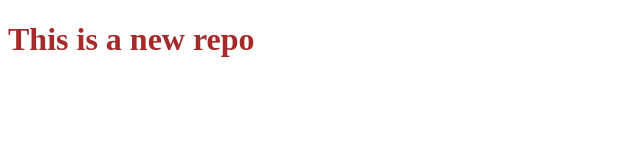
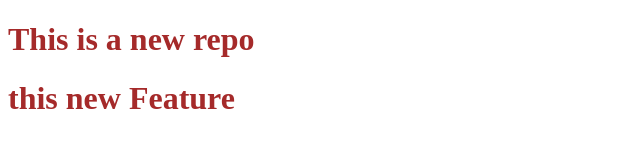
Before and after one commit to SOMANcode786/local-repo, a plain HTML site: page LocalRepo/index.html in a window 1280 px wide. Shown: the whole page, without its empty margins (0-640 px from the left). Drawn offline with Linux system fonts and the light colour scheme.

Commit message:
Add New feature

```diff
--- a/LocalRepo/index.html
+++ b/LocalRepo/index.html
@@ -8,5 +8,7 @@
 </head>
 <body>
     <h1>This is a new repo</h1>
+    <h1>this new Feature</h1>
+
 </body>
 </html>
```
